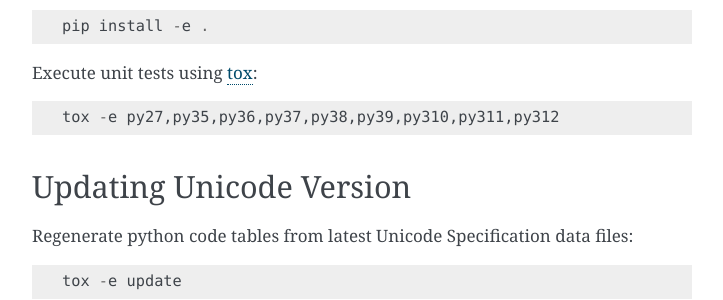
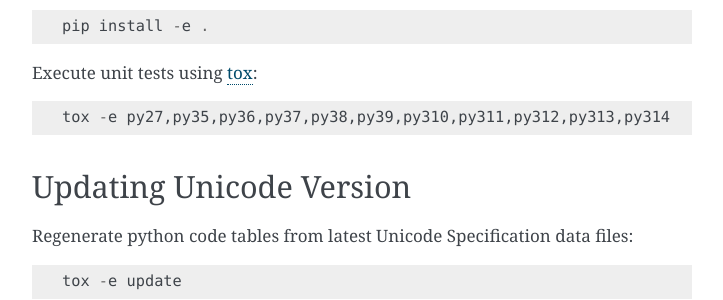
Before and after one commit to jquast/wcwidth, a Sphinx documentation site: the page built from docs/intro.rst, in a window 1280 px wide and 900 px high, scrolled down 2180 px. Shown: the part 152-452 px from the top of the window, without its empty margins (388-1111 px from the left). Built offline with Sphinx 7.4.7, drawn with Linux system fonts in a browser that asks for light colours.

```diff
--- a/docs/intro.rst
+++ b/docs/intro.rst
@@ -107,7 +107,7 @@ Install wcwidth in editable mode::
 
 Execute unit tests using tox_::
 
-   tox -e py27,py35,py36,py37,py38,py39,py310,py311,py312
+   tox -e py27,py35,py36,py37,py38,py39,py310,py311,py312,py313,py314
 
 Updating Unicode Version
 ------------------------
--- a/setup.py
+++ b/setup.py
@@ -76,6 +76,8 @@ def main():
             'Programming Language :: Python :: 3.10',
             'Programming Language :: Python :: 3.11',
             'Programming Language :: Python :: 3.12',
+            'Programming Language :: Python :: 3.13',
+            'Programming Language :: Python :: 3.14',
             'Topic :: Software Development :: Libraries',
             'Topic :: Software Development :: Localization',
             'Topic :: Software Development :: Internationalization',
```
Also changed, not shown: 1 other file.
